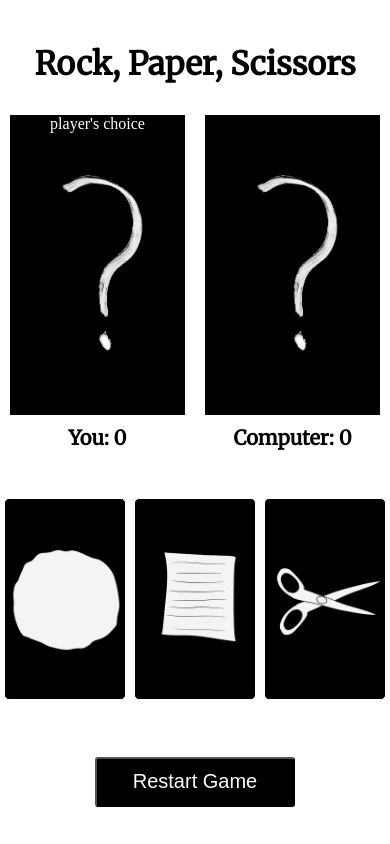
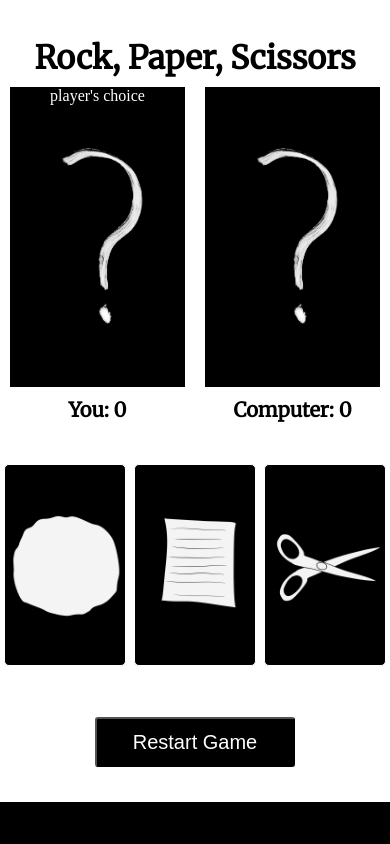
Before and after one commit to villanovachile/rock-paper-scissors, a plain HTML site: page index.html in a window 390 px wide. Drawn offline with Linux system fonts and the light colour scheme.

Commit message:
Fixed styling issues on mobile

```diff
--- a/css/style.css
+++ b/css/style.css
@@ -64,11 +64,7 @@ flex-direction: column;
     border-radius: 5px;
 }
 
-.playerSelectionRock:hover, .playerSelectionPaper:hover, .playerSelectionScissors:hover {
-filter: invert(1);
-transform: scale(1.10);
-border-radius: 5px;
-}
+
 
 .playerSelectionRock {
     background-image: url('../images/rock.png');
@@ -276,10 +272,6 @@ border-radius: 5px;
     transition-duration: 0.125s;
 }
 
-.buttons:hover{
-    background-color: white;
-    color: black;
-}
 
 .buttons:active {
     background-color: black;
@@ -295,19 +287,6 @@ border-radius: 5px;
     font-size: 20px;
     opacity: 0.6;
     background-color:rgba(0, 0, 0, 0.5);
-}
-
-
-
-@media only screen and (max-width: 775px) {
-    .gameArea, .playArea {
-        width: 100%;
-        height: 100vh;
-        margin: 0px;
-    }
-    .playerSelectionRock, .playerSelectionPaper, .playerSelectionScissors {
-        min-width: 120px;
-    }
 }
 
 
@@ -360,3 +339,47 @@ border-radius: 5px;
     from {top: 225px; opacity: 1;}
     to {top: 0; opacity: 0;}
   }
+
+  @media only screen and (max-width: 775px) {
+    .gameArea, .playArea {
+        width: 100%;
+        height: 95vh;
+        margin: 0px;
+    }
+
+    .gameTitleArea {
+        text-align: center;
+        display: flex;
+        flex-direction: column;
+        max-height: 15px;
+        justify-content: space-around;
+        align-content: space-around;
+        padding-top: 2px;
+
+    }
+
+    .playerSelectionRock, .playerSelectionPaper, .playerSelectionScissors {
+        min-width: 120px;
+    }
+
+    .playerSelectionRockSelected, .playerSelectionPaperSelected, .playerSelectionScissorsSelected {
+        min-width: 120px;
+
+    }
+
+}
+
+@media only screen and (min-width: 776px) {
+
+    .buttons:hover{
+        background-color: white;
+        color: black;
+    }
+
+    .playerSelectionRock:hover, .playerSelectionPaper:hover, .playerSelectionScissors:hover {
+        filter: invert(1);
+        transform: scale(1.10);
+        border-radius: 5px;
+        }
+
+}
--- a/index.html
+++ b/index.html
@@ -4,6 +4,7 @@
     <meta charset="UTF-8">
     <meta http-equiv="X-UA-Compatible" content="IE=edge">
     <meta name="viewport" content="width=device-width, initial-scale=1.0">
+    <meta http-equiv="ScreenOrientation" content="autoRotate:disabled">
     <title>Rock, Paper, Scissors</title>
     <link rel="stylesheet" href="./css/style.css">
     <link rel="stylesheet" href="https://fonts.googleapis.com/css?family=Merriweather">
@@ -54,6 +55,9 @@
             <div id="notice"><p id="msg"></p></div>
 
 
+
+
+
         </div>
 
 
```
